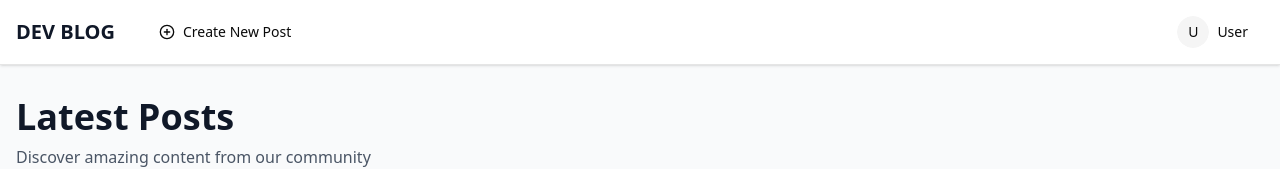
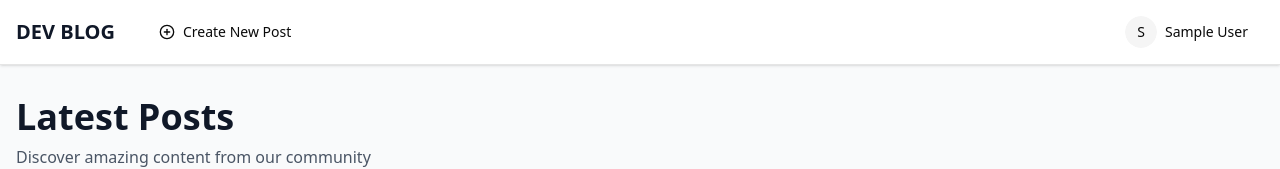
Before and after one commit to chiefEbube/flawed, a Next.js app: page / in a window 1280 px wide. Shown: the top 169 px of the page. Built offline with nearby package versions, Linux system fonts and the light colour scheme; no server answers; sample sign-in values are in the browser's storage.

Commit message:
fix: delete dialog

```diff
--- a/app/login/page.js
+++ b/app/login/page.js
@@ -33,7 +33,7 @@ export default function LoginPage() {
 
       toast("Login successful")
       localStorage.setItem("token", data.access_token)
-      // localStorage.setItem("user", JSON.stringify(data.user))
+      localStorage.setItem("user", JSON.stringify(data.user))
       router.push("/")
     } catch (err) {
       setError(err.message || "Login failed")
--- a/components/navbar.js
+++ b/components/navbar.js
@@ -13,19 +13,13 @@ export function Navbar() {
   const router = useRouter()
 
   useEffect(() => {
-    const userData = localStorage.getItem("token")
+    const userData = localStorage.getItem("user")
     if (userData) {
-      setUser({ name: "User" }) // Simulating user data, should be fetched from API
+      setUser(userData ? JSON.parse(userData) : null)
     }
   }, [])
 
-  // INTENTIONAL FLAW: Logout doesn't clear token, only redirects
   const handleLogout = () => {
-    // This should clear localStorage but doesn't
-    // localStorage.removeItem('token')
-    // localStorage.removeItem('user')
-
-    // Only redirects without clearing auth data
     router.push("/login")
   }
 
```
